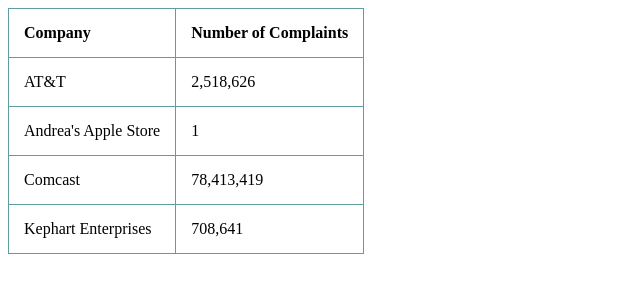
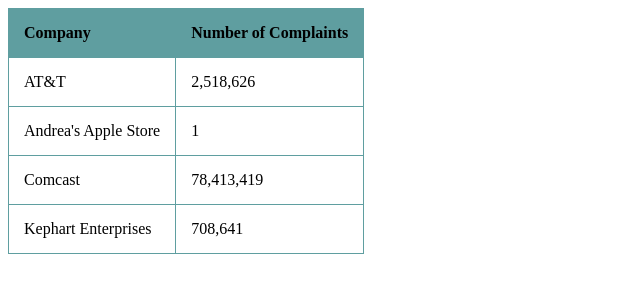
Before and after one commit to jticer4/snap-table, a plain HTML site: page index.html in a window 1280 px wide. Shown: the whole page, without its empty margins (0-640 px from the left). Drawn offline with Linux system fonts and the light colour scheme.

Commit message:
added some color to my table

```diff
--- a/style.css
+++ b/style.css
@@ -8,3 +8,7 @@
 	padding: 15px;
 	text-align: left;
 }
+
+th{
+	background-color: cadetblue;
+}
```
